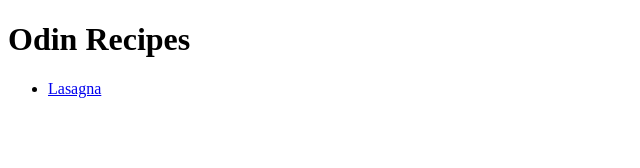
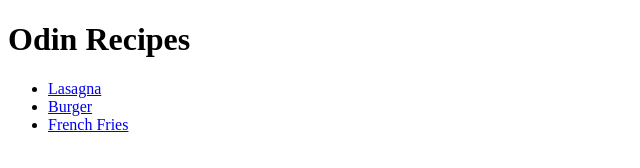
Before and after one commit to ZaowadAziz/odin-recipes, a plain HTML site: page index.html in a window 1280 px wide. Shown: the whole page, without its empty margins (0-640 px from the left). Drawn offline with Linux system fonts and the light colour scheme.

Commit message:
Added image file for Burger and French Fries Created page for burger and french fries Added link to burger and french fries web page

```diff
--- a/index.html
+++ b/index.html
@@ -9,6 +9,8 @@
     <h1>Odin Recipes</h1>
     <ul>
         <li><a href="recipes/lasagna.html">Lasagna</a></li>
+        <li><a href="recipes/burger.html">Burger</a></li>
+        <li><a href="recipes/french-fries.html">French Fries</a></li>
     </ul>
 </body>
 </html>
```
Also changed, not shown: images/burger.jpg (added), images/french-fries.jpg (added), recipes/burger.html (added), recipes/french-fries.html (added).
